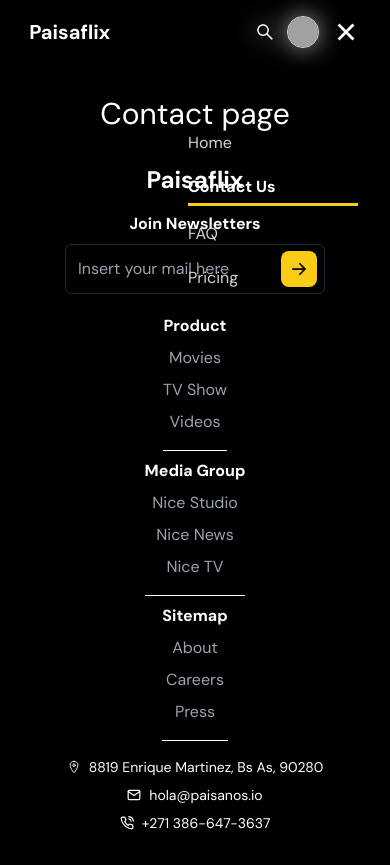
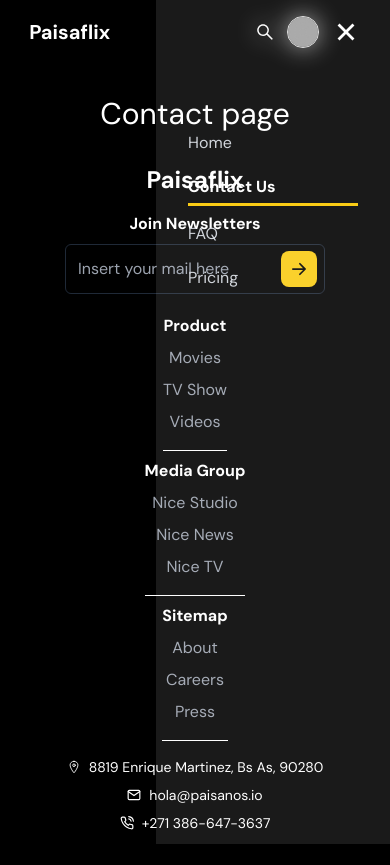
Before and after one commit to Marcosfitzsimons/paisaflix-challenge, a Next.js app: page /contact in a window 390 px wide. Both pictures are taken after a click on the icon 348 px from the left and 32 px from the top of the page. Built offline with nearby package versions, Linux system fonts and the light colour scheme; grey boxes are pictures that could not be loaded.

Commit message:
Fix background color mobile nav

```diff
--- a/app/components/MobileNav.jsx
+++ b/app/components/MobileNav.jsx
@@ -41,7 +41,7 @@ const MobileNav = ({ navLinks }) => {
             initial="closed"
             animate="open"
             exit="exit"
-            className="min-h-screen absolute inset-y-0 right-0 left-[40%] py-[min(20rem,15vh)] px-8 backdrop-blur-md md:hidden"
+            className="min-h-screen absolute inset-y-0 right-0 left-[40%] py-[min(20rem,15vh)] px-8 bg-white/10 backdrop-blur-md md:hidden "
           >
             <ul className="flex flex-col gap-3">
               {navLinks.map((link) => (
```
